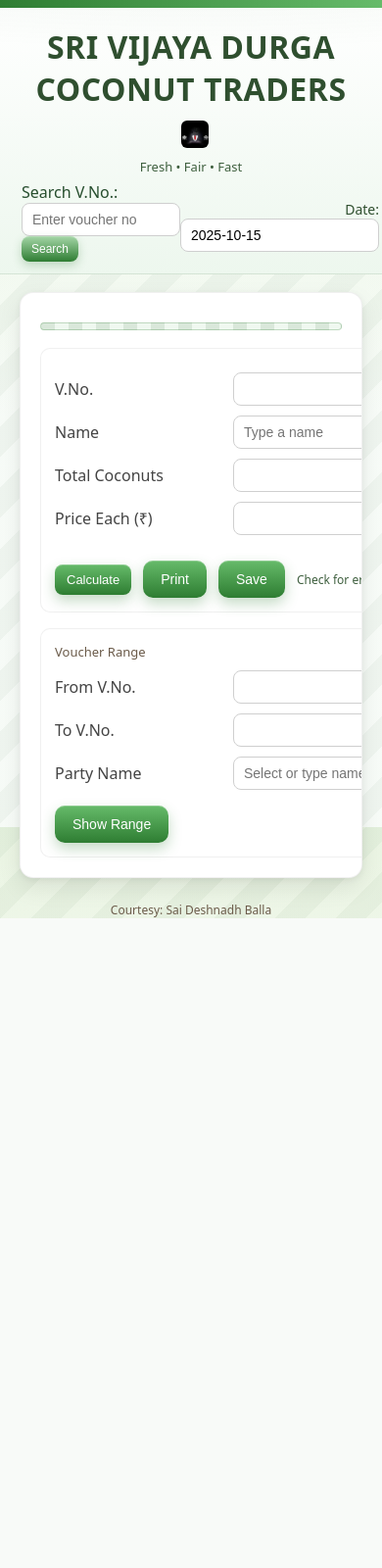
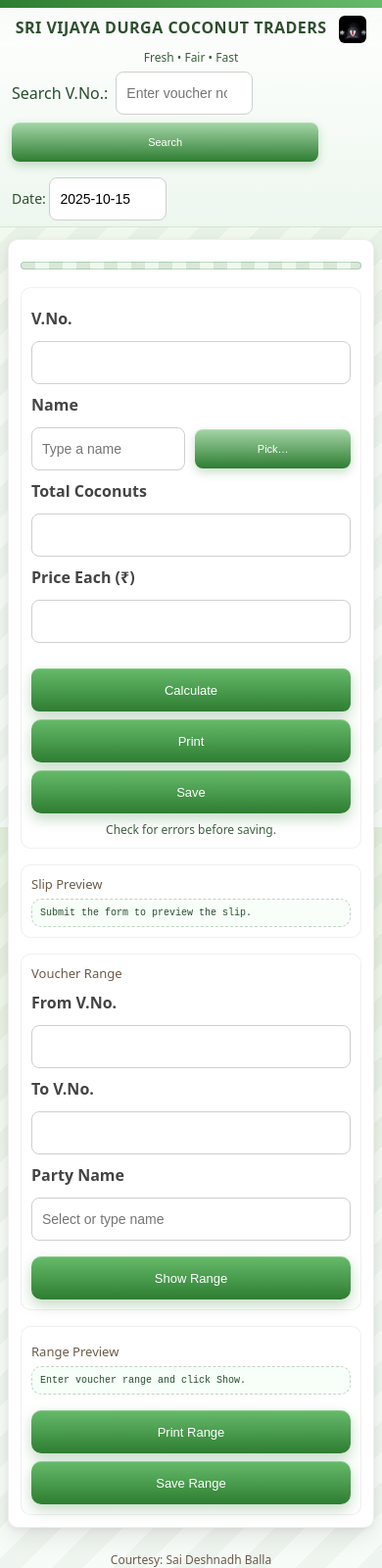
Before and after one commit to SaiDeshnadhBalla/coconut-billing, a Flask app: page / in a window 390 px wide. Shown: the whole page at 98% size. Before the commit the page ends 937 px from the top, so only its background shows below. Run offline with Flask 2, Linux system fonts and the light colour scheme.

Commit message:
Updated project files (describe what changed)

```diff
--- a/src/history.csv
+++ b/src/history.csv
@@ -98,3 +98,4 @@
 2025-09-18,3649,0,sai,1000,22,978,10.00,9780.00,97.80,110.00,9572.20,2025-09-18T17:29:01,
 2025-09-25,501,0,MAHI,1000,22,978,1.50,1467.00,14.67,110.00,1342.33,2025-09-25T10:54:28,
 2025-10-01,564,17,Client 17,5425654,119364,5306290,654.00,3470313660.00,34703136.60,596821.94,3435013701.46,2025-10-01T12:42:43,
+2025-10-15,280,0,jk,5000,110,4890,10.00,48900.00,489.00,550.00,47861.00,2025-10-15T04:52:40,
--- a/src/templates/index.html
+++ b/src/templates/index.html
@@ -55,26 +55,29 @@
       .panel { background: #fff; border: 1px solid rgba(0,0,0,0.06); border-radius: 10px; padding: 14px; }
 
       .row { display: flex; gap: 12px; align-items: center; margin: 10px 0; }
-      label { width: 170px; color: #444; }
+      label { width: 170px; color: #444; flex-shrink: 0; }
       input, select {
         padding: 8px 10px; font-size: 14px; border-radius: 8px; border: 1px solid #cfcfcf;
-        background: #fff; outline: none;
+        background: #fff; outline: none; min-height: 44px; /* Touch-friendly */
       }
       input:focus, select:focus { border-color: var(--leaf); box-shadow: 0 0 0 3px rgba(46,125,50,0.22); }
 
-      .actions { margin-top: 16px; display: flex; gap: 12px; align-items: center; }
+      .actions { margin-top: 16px; display: flex; gap: 12px; align-items: center; flex-wrap: wrap; }
       .btn {
         padding: 11px 18px; font-size: 14px; cursor: pointer; border-radius: 10px; border: none;
         background: linear-gradient(180deg, var(--leaf), var(--palm-green)); color: #fff;
         box-shadow: 0 6px 14px rgba(46,125,50,0.28), inset 0 1px 0 rgba(255,255,255,0.25);
+        min-height: 44px; /* Touch-friendly */
+        min-width: 80px;
       }
       /* Smaller primary action button */
       #submitBtn { padding: 8px 12px; font-size: 13px; border-radius: 8px; }
       .btn:hover { background: linear-gradient(180deg, #58c35c, var(--palm-green-dark)); }
       .btn-secondary {
         background: linear-gradient(180deg, #a5d6a7, #2e7d32); color: #fff;
-        padding: 6px 10px; font-size: 12px; border-radius: 8px; border: none;
+        padding: 8px 12px; font-size: 12px; border-radius: 8px; border: none;
         box-shadow: 0 4px 10px rgba(46,125,50,0.25), inset 0 1px 0 rgba(255,255,255,0.18);
+        min-height: 40px; /* Touch-friendly */
       }
 
       .preview-title { color: #6b5b4a; font-size: 13px; margin: 0 0 6px 0; }
@@ -91,10 +94,11 @@
         position: absolute; top: calc(100% + 6px); left: 0; z-index: 1000;
         width: 260px; background: #fff; border: 1px solid rgba(0,0,0,0.12); border-radius: 10px;
         box-shadow: 0 12px 26px rgba(0,0,0,0.16); display: none;
+        max-width: calc(100vw - 40px); /* Mobile constraint */
       }
       .picker-search { width: 100%; box-sizing: border-box; padding: 8px 10px; border: none; border-bottom: 1px solid #eee; }
       .picker-list { max-height: 220px; overflow: auto; }
-      .picker-item { padding: 8px 10px; cursor: pointer; }
+      .picker-item { padding: 12px 10px; cursor: pointer; min-height: 44px; display: flex; align-items: center; }
       .picker-item:hover { background: #f0fff4; }
 
       .alert { padding: 10px; margin: 10px 0; border-radius: 8px; }
@@ -124,6 +128,39 @@
 
       /* Page footer */
       .site-footer { margin: 24px 0 8px; text-align: center; color: #6b5b4a; font-size: 12px; }
+
+      /* Mobile Responsive Styles */
+      @media (max-width: 768px) {
+        .container { padding: 0 12px; }
+        .page-header { padding: 12px 16px 8px; }
+        h1 { font-size: 18px; }
+        .subtitle { font-size: 12px; }
+        .grid { grid-template-columns: 1fr; gap: 16px; }
+        .row { flex-direction: column; align-items: stretch; gap: 8px; }
+        label { width: auto; margin-bottom: 4px; font-weight: 600; }
+        input, select { width: 100%; box-sizing: border-box; }
+        .actions { flex-direction: column; align-items: stretch; gap: 8px; }
+        .btn { width: 100%; justify-content: center; }
+        .btn-secondary { width: 100%; }
+        .preview { font-size: 11px; padding: 8px; }
+        .picker-panel { width: 100%; left: 0; right: 0; }
+        .date-line { text-align: left; margin-top: 8px; }
+        .date-line input { width: 120px; }
+        #searchVoucherInput { width: 100px; }
+        .small { text-align: center; }
+      }
+
+      @media (max-width: 480px) {
+        .container { padding: 0 8px; }
+        .page-header { padding: 8px 12px 6px; }
+        h1 { font-size: 16px; }
+        .card { margin-top: 12px; border-radius: 10px; }
+        .card-body { padding: 12px; }
+        .panel { padding: 10px; }
+        .preview { font-size: 10px; }
+        .btn { padding: 12px 16px; font-size: 13px; }
+        .btn-secondary { padding: 10px 12px; font-size: 11px; }
+      }
     </style>
   </head>
   <body>
@@ -136,9 +173,10 @@
         {% endif %}
       </h1>
       <div class="subtitle">Fresh • Fair • Fast</div>
-      <div style="display:flex; justify-content:space-between; align-items:center; margin-top:6px;">
-        <div>
-          Search V.No.: <input id="searchVoucherInput" type="number" min="0" placeholder="Enter voucher no" style="width:140px;" />
+      <div style="display:flex; justify-content:space-between; align-items:center; margin-top:6px; flex-wrap:wrap; gap:8px;">
+        <div style="display:flex; align-items:center; gap:8px; flex-wrap:wrap;">
+          <span style="white-space:nowrap;">Search V.No.:</span>
+          <input id="searchVoucherInput" type="number" min="0" placeholder="Enter voucher no" style="width:140px;" />
           <button type="button" class="btn-secondary" onclick="searchVoucher()">Search</button>
         </div>
         <div class="date-line">Date: <input type="text" form="f" name="date" value="{{ (form.date if form else today_iso) }}" /></div>
```
